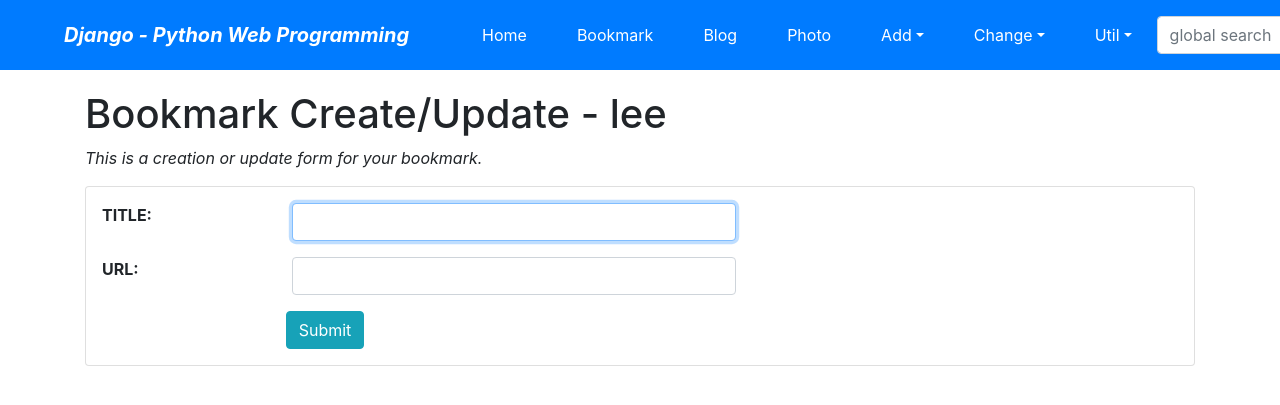
After one commit to AshleyMate/blog_project, a Django app: page /bookmark/add/ in a window 1280 px wide. The commit adds this page. Shown: the top 405 px of the page. Run offline with Django 3.2, Linux system fonts and the light colour scheme; a user stored in the database is signed in; parts of the project's set-up code (start-up, migrations or seed data) failed here and were passed over; some libraries are stand-ins or nearby versions.

Commit message:
add edit template

```diff
--- /dev/null
+++ b/bookmark/templates/bookmark/bookmark_form.html
@@ -0,0 +1,42 @@
+{% extends "base.html" %}
+{% load widget_tweaks %}
+
+{% block title %}bookmark_form.html{% endblock %}
+
+{% block content %}
+
+    <h1>Bookmark Create/Update - {{user}}</h1>
+    <p class="font-italic">This is a creation or update form for your bookmark.</p>
+
+    {% if form.errors %}
+    <div class="alert alert-danger">
+        <div class="font-weight-bold">Wrong! Please correct the error(s) below.</div>
+        {{ form.errors }}
+    </div>
+    {% endif %}
+
+    <form action="." method="post" class="card pt-3">{% csrf_token %}
+
+        <div class="form-group row">
+            {{ form.title|add_label_class:"label_class_1 label_class_2 col-sm-2 ml-3 font-weight-bold" }}
+            <div class="col-sm-5">
+                {{ form.title|add_class:"form-control"|attr:"autofocus" }}
+            </div>
+        </div>
+
+        <div class="form-group row">
+            {{ form.url|add_label_class:"label_class_1 label_class_2 col-sm-2 ml-3 font-weight-bold" }}
+            <div class="col-sm-5">
+                {{ form.url|add_class:"form-control" }}
+            </div>
+        </div>
+
+        <div class="form-group">
+            <div class="offset-sm-2 col-sm-5">
+                <input type="submit" value="Submit" class="btn btn-info"/>
+            </div>
+        </div>
+
+    </form>
+
+{% endblock %}
--- a/bookmark/urls.py
+++ b/bookmark/urls.py
@@ -11,7 +11,7 @@ urlpatterns = [
     # URL 패턴 이름은 app_name을 포함한 'bookmark:detail'이 된다.
     path('add/', views.BookmarkCreateView.as_view(), name='add'),
     path('change/', views.BookmarkChangeLV.as_view(), name='change'),
-    path('<int:pk>/update/', views.BookmarkUpdateView.as_view(), name='upadte'),
+    path('<int:pk>/update/', views.BookmarkUpdateView.as_view(), name='update'),
     path('<int:pk>/delete/', views.BookmarkDeleteView.as_view(), name='delete'),
 
 ]
--- a/bookmark/views.py
+++ b/bookmark/views.py
@@ -5,6 +5,14 @@ from django.views.generic import CreateView, UpdateView, DeleteView
 from django.contrib.auth.mixins import LoginRequiredMixin
 from django.urls import reverse_lazy
 from myblog.views import OwnerOnlyMixin
+
+
+class BookmarkLV(ListView):
+    model = Bookmark
+
+
+class BookmarkDV(DetailView):
+    model = Bookmark
 
 
 class BookmarkCreateView(LoginRequiredMixin, CreateView):
--- a/templates/base.html
+++ b/templates/base.html
@@ -18,7 +18,7 @@
 
     <body style="padding-top: 90px;">
         <nav class="navbar navbar-expand-lg navbar-dark bg-primary fixed-top">
-            <span class="navbar-brand mx-5 mb-0 font-weight-bold font-italic">Django - Python Web Programming</span >
+            <span class="navbar-brand mx-5 mb-0 font-weight-bold font-italic">Django - Python Web Programming</span>
             <button
                 class="navbar-toggler"
                 type="button"
@@ -40,6 +40,28 @@
                     </li>
                     <li class="nav-item mx-1 btn btn-primary">
                         <a class="nav-link text-white" href="{% url 'photo:index' %}">Photo</a >
+                    </li>
+
+                    <li class="nav-item dropdown mx-1 btn btn-primary">
+                        <a class="nav-link dropdown-toggle text-white" href="#" data-toggle="dropdown">Add</a>
+                        <div class="dropdown-menu">
+                            <a class="dropdown-item" href="{% url 'bookmark:add' %}">Bookmark</a>
+                            <a class="dropdown-item" href="{% url 'blog:add' %}">Post</a>
+                            <div class="dropdown-divider"></div>
+                            <a class="dropdown-item" href="">Album</a>
+                            <a class="dropdown-item" href="">Photo</a>
+                        </div>
+                    </li>
+
+                    <li class="nav-item dropdown mx-1 btn btn-primary">
+                        <a class="nav-link dropdown-toggle text-white" href="#" data-toggle="dropdown">Change</a>
+                        <div class="dropdown-menu">
+                            <a class="dropdown-item" href="{% url 'bookmark:change' %}">Bookmark</a>
+                            <a class="dropdown-item" href="{% url 'blog:change' %}">Post</a>
+                            <div class="dropdown-divider"></div>
+                            <a class="dropdown-item" href="">Album</a>
+                            <a class="dropdown-item" href="">Photo</a>
+                        </div>
                     </li>
 
                     <li class="nav-item dropdown mx-1 btn btn-primary">
```
Also changed, not shown: blog/templates/blog/post_change_list.html (added, +36 -0 lines), blog/templates/blog/post_confirm_delete.html (added, +15 -0 lines), blog/templates/blog/post_form.html (added, +65 -0 lines), bookmark/templates/bookmark/bookmark_change_list.html (added, +36 -0 lines), bookmark/templates/bookmark/bookmark_confirm_delete.html (added, +16 -0 lines), templates/403.html (added, +14 -0 lines), db.sqlite3.
